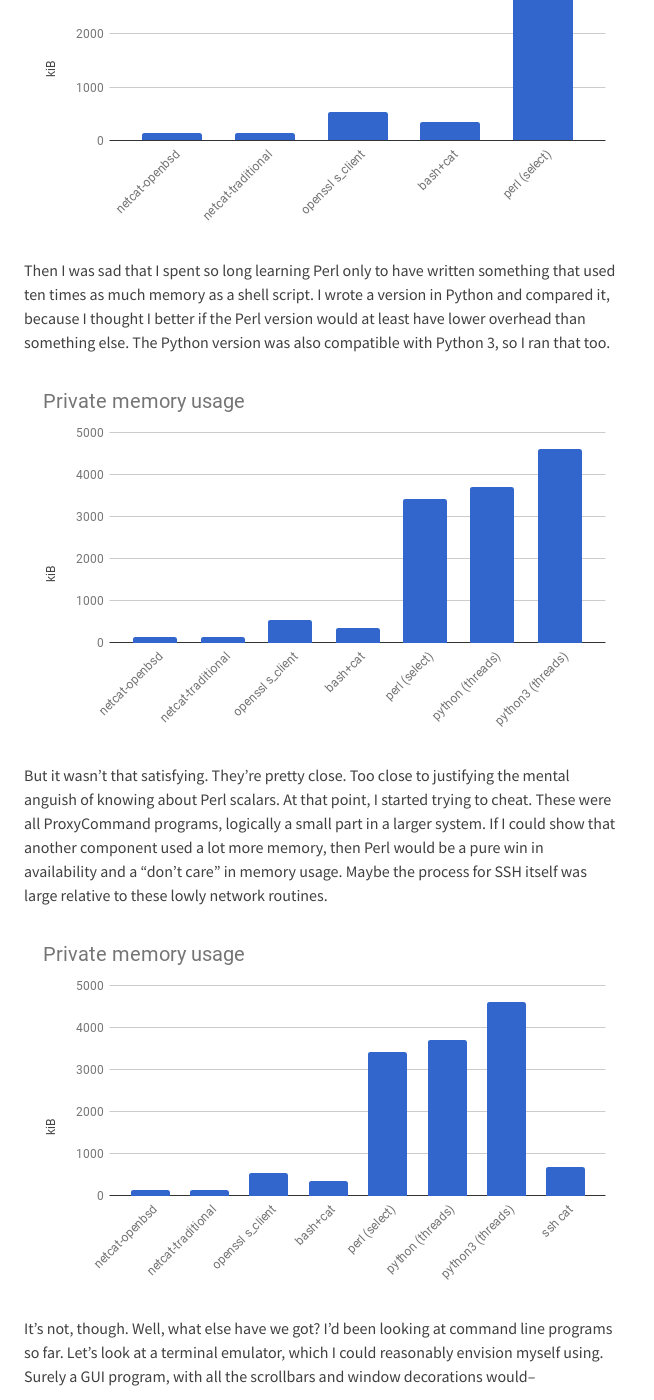
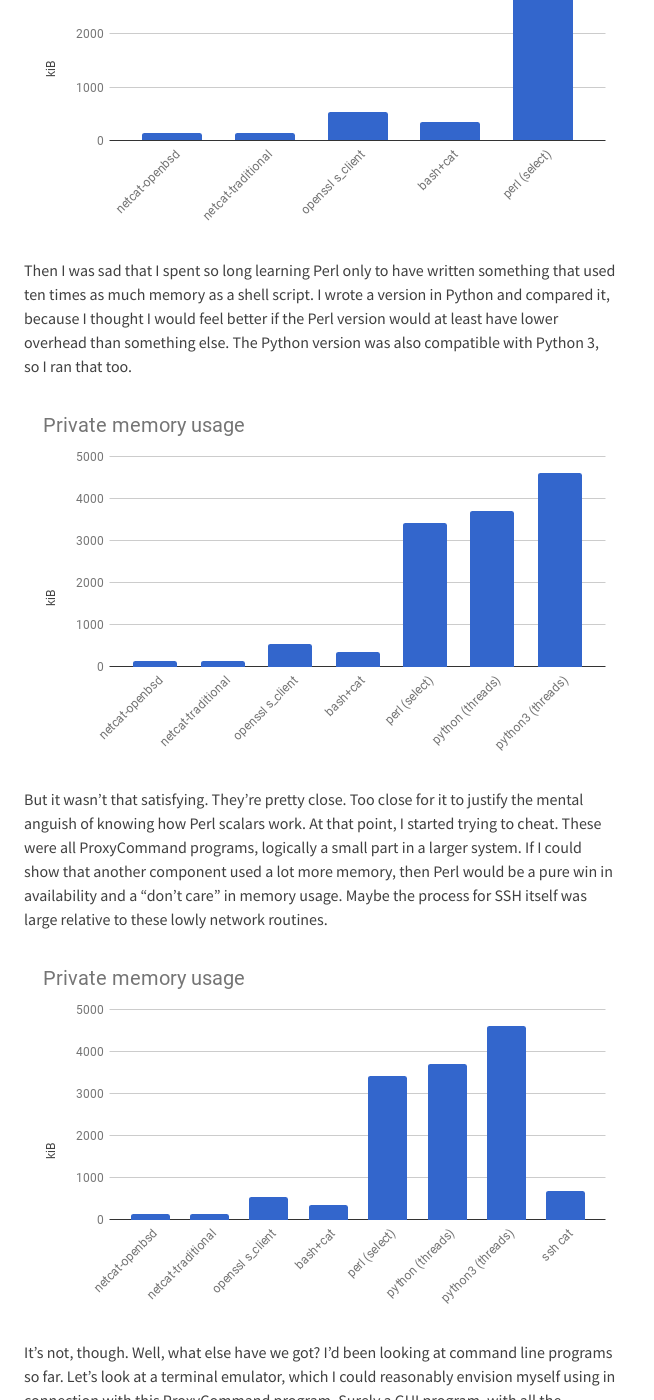
Before and after one commit to wh0/wh0.github.io, a Jekyll site: the page built from _posts/2018-03-18-proxycommand.md, in a window 1280 px wide and 1400 px high, scrolled down 2680 px. Shown: the whole window, without its empty margins (0-654 px from the left). Built offline with Jekyll 4.4.1, drawn with Linux system fonts in a browser that asks for light colours; some of the changed text lies outside the part shown.

Commit message:
Update 2018-03-18-proxycommand.md

```diff
--- a/_posts/2018-03-18-proxycommand.md
+++ b/_posts/2018-03-18-proxycommand.md
@@ -76,14 +76,14 @@ Then I measured the memory usage of a version written in Perl.
 ![](/assets/2018/proxycommand-mem-perl.png)
 
 Then I was sad that I spent so long learning Perl only to have written something that used ten times as much memory as a shell script.
-I wrote a version in Python and compared it, because I thought I better if the Perl version would at least have lower overhead than something else.
+I wrote a version in Python and compared it, because I thought I would feel better if the Perl version would at least have lower overhead than something else.
 The Python version was also compatible with Python 3, so I ran that too.
 
 ![](/assets/2018/proxycommand-mem-python.png)
 
 But it wasn't that satisfying.
 They're pretty close.
-Too close to justifying the mental anguish of knowing about Perl scalars.
+Too close for it to justify the mental anguish of knowing how Perl scalars work.
 At that point, I started trying to cheat.
 These were all ProxyCommand programs, logically a small part in a larger system.
 If I could show that another component used a lot more memory, then Perl would be a pure win in availability and a "don't care" in memory usage.
@@ -94,7 +94,7 @@ Maybe the process for SSH itself was large relative to these lowly network routi
 It's not, though.
 Well, what else have we got?
 I'd been looking at command line programs so far.
-Let's look at a terminal emulator, which I could reasonably envision myself using.
+Let's look at a terminal emulator, which I could reasonably envision myself using in connection with this ProxyCommand program.
 Surely a GUI program, with all the scrollbars and window decorations would--
 
 ![](/assets/2018/proxycommand-mem-terminal.png)
```
Also changed, not shown: other parts of _posts/2018-03-18-proxycommand.md (+1 -1 lines).
